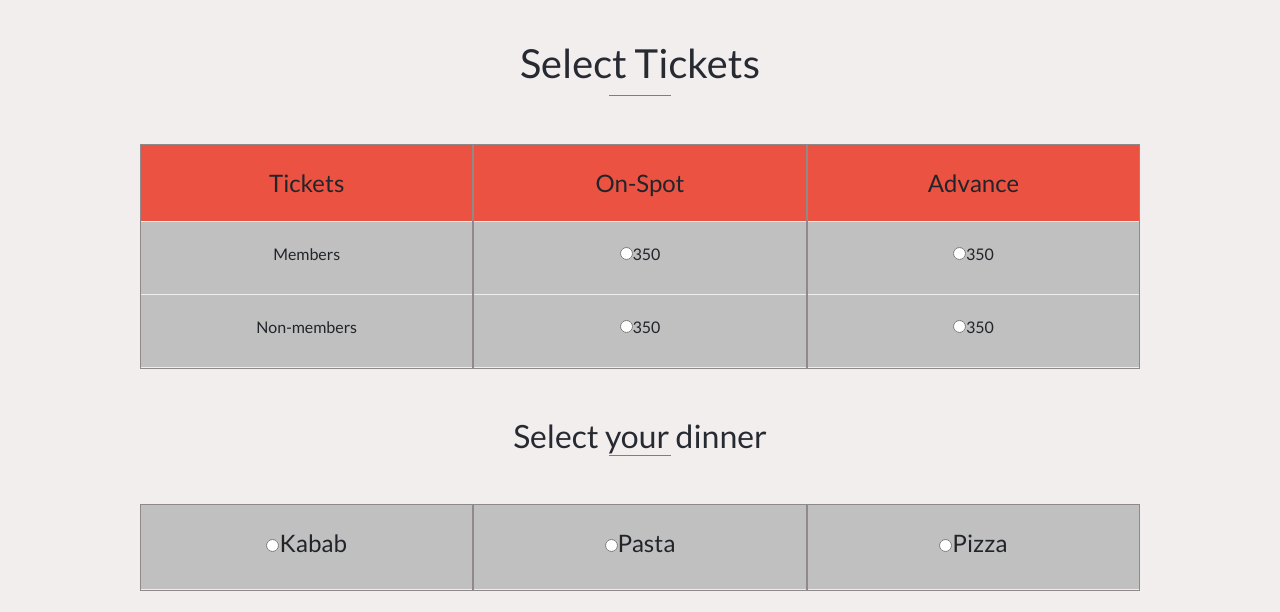
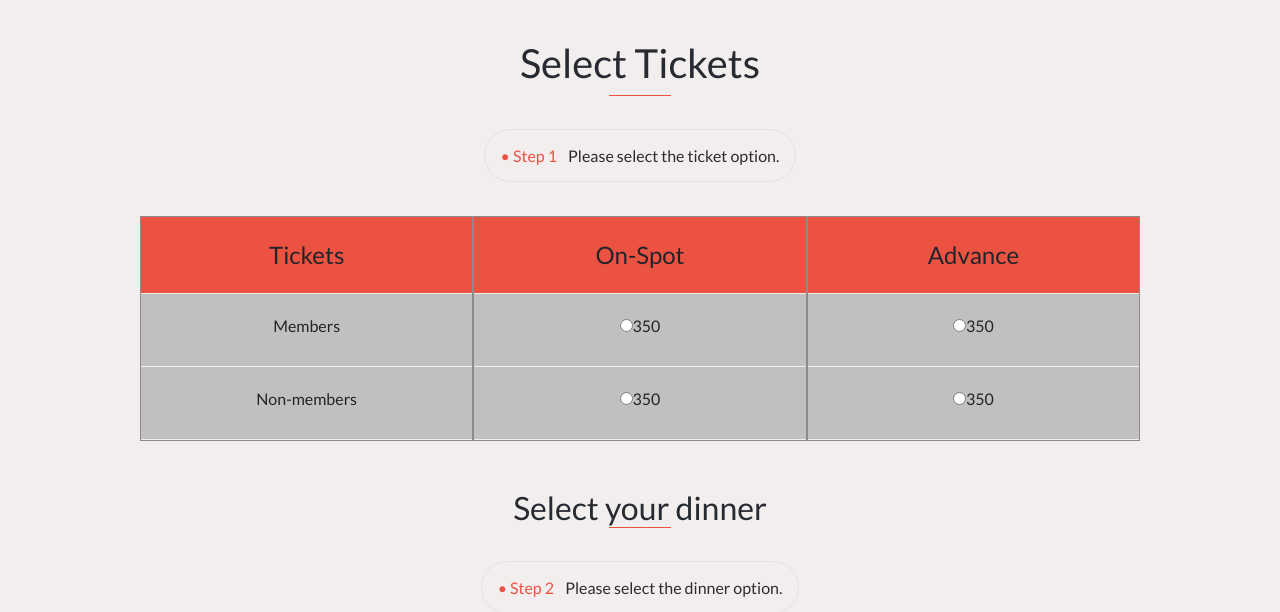
Before and after one commit to jrai0792/concerts-page, a website: page tickets.html in a window 1280 px wide. Shown: the part 191-803 px from the top of the page. Drawn offline with nearby package versions, Linux system fonts and the light colour scheme.

Commit message:
Added changes recommended by TSE.

```diff
--- a/style.css
+++ b/style.css
@@ -359,6 +359,10 @@ h2 {
   text-decoration: none;
 }
 
+.radius {
+  border-radius: 30px;
+}
+
 @media only screen and (max-width: 575px) {
   body,
   .container-fluid {
--- a/tickets.html
+++ b/tickets.html
@@ -68,6 +68,9 @@
         <section class="main-ticket">
             <h1 class="text-center pt-5 dark">Select Tickets</h1>
             <div class="underline mb-5"></div>
+            <div class="mb-5">
+                <p class="text-center"><span class="border p-3 radius"><span class="orange-clr mr-2"><span>&bull;</span> Step 1</span> Please select the ticket option.</span></p>
+            </div>
             <div class="tickets auto-margin flex justify-content-center">
                 <div class="ticket-pricing">
                     <ul class="deals">
@@ -95,6 +98,10 @@
         <section class="main-ticket">
             <h2 class="text-center pt-5 dark">Select your dinner</h2>
             <div class="underline mb-5"></div>
+            <div class="mb-5">
+                <p class="text-center"><span class="border p-3 radius"><span class="orange-clr mr-2"><span>&bull;</span> Step 2</span> Please select the dinner option.</span></p>
+            </div>
+
             <div class="tickets auto-margin flex justify-content-center">
                 <div class="ticket-pricing">
                     <ul class="deals">
```
